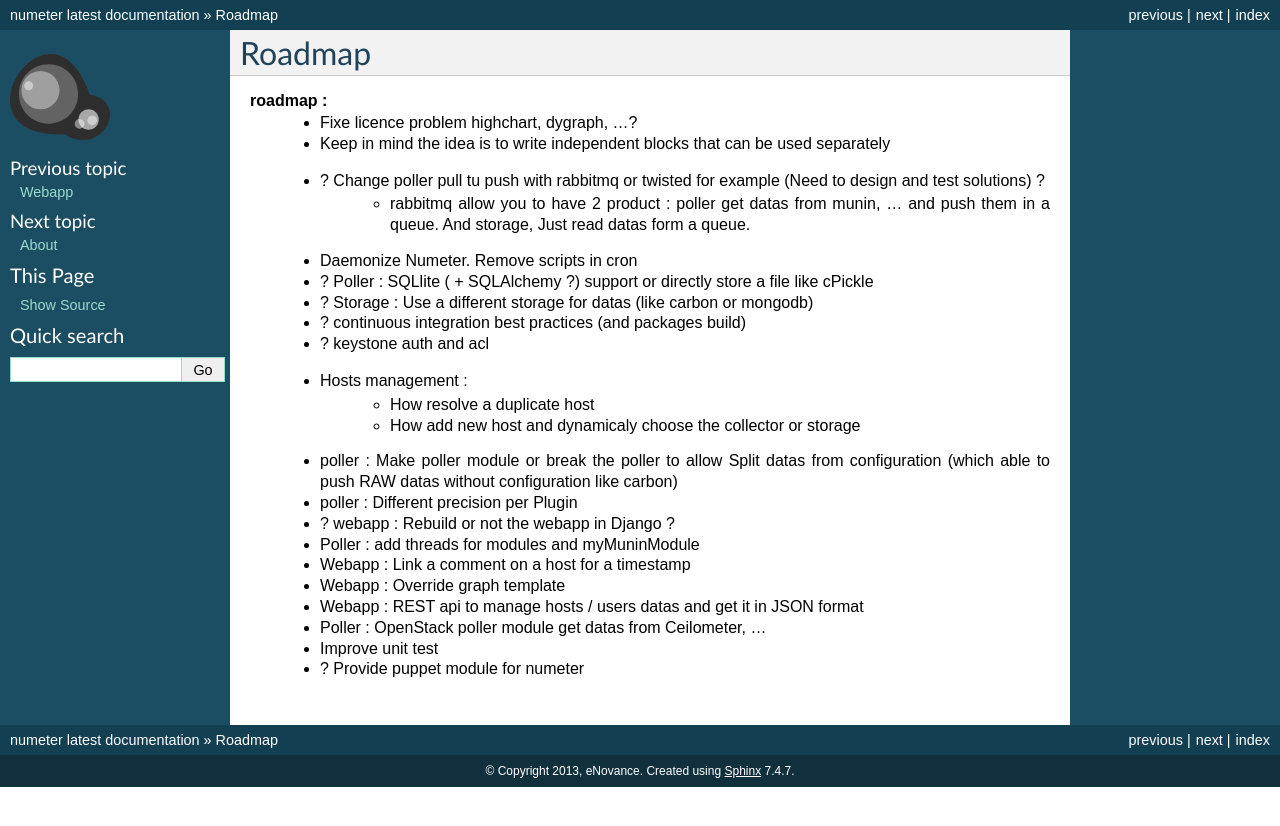
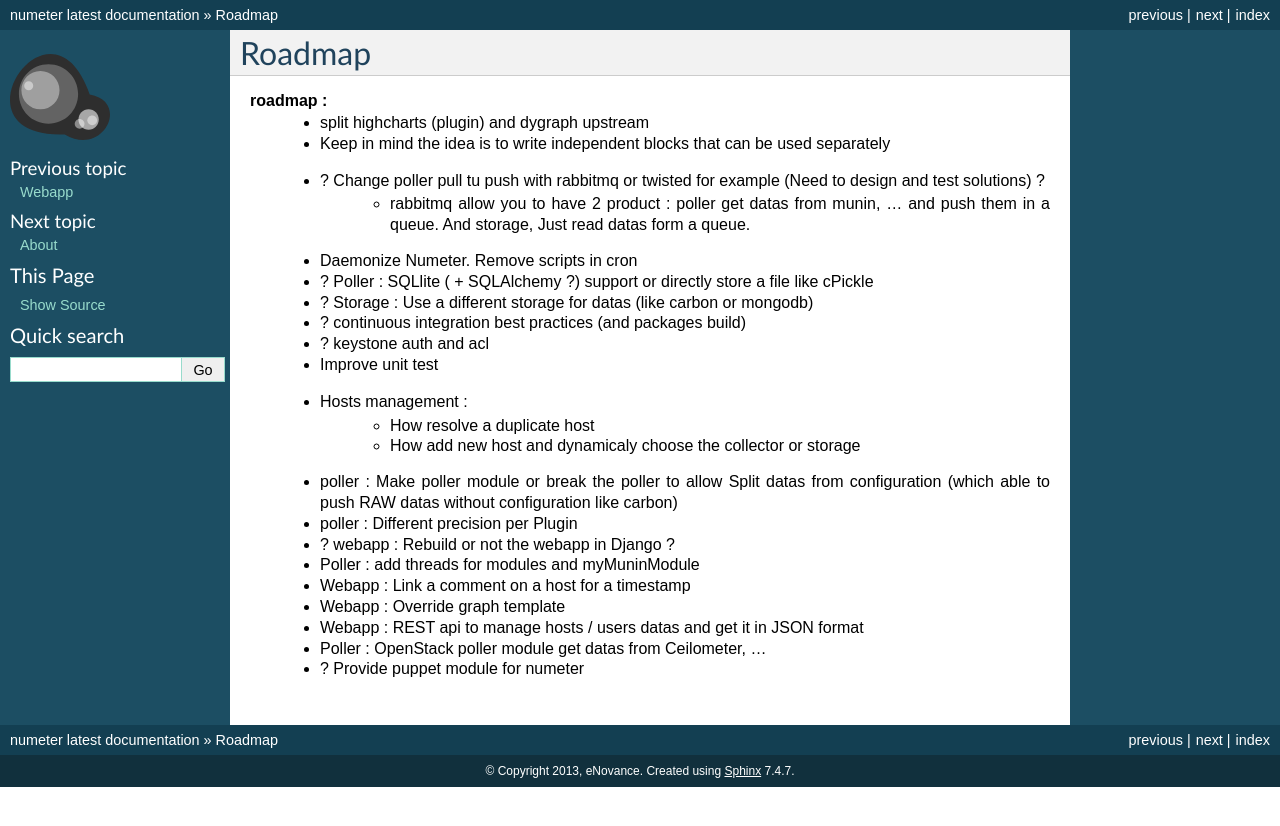
Before and after one commit to redhat-cip/numeter, a Sphinx documentation site: the page built from docs/roadmap.rst, in a window 1280 px wide. Shown: the top 826 px of the page. Built offline with Sphinx 7.4.7, drawn with Linux system fonts in a browser that asks for light colours.

Commit message:
Update roadmap

```diff
--- a/docs/roadmap.rst
+++ b/docs/roadmap.rst
@@ -8,7 +8,7 @@ Roadmap
 
 
 **roadmap :**
-  * Fixe licence problem highchart, dygraph, ...?
+  * split highcharts (plugin) and dygraph upstream
   * Keep in mind the idea is to write independent blocks that can be used separately
   * ? Change poller pull tu push with rabbitmq or twisted for example (Need to design and test solutions) ?
      * rabbitmq allow you to have 2 product : poller get datas from munin, ... and push them in a queue. And storage, Just read datas form a queue.
```
Also changed, not shown: other parts of docs/roadmap.rst (+1 -1 lines).
